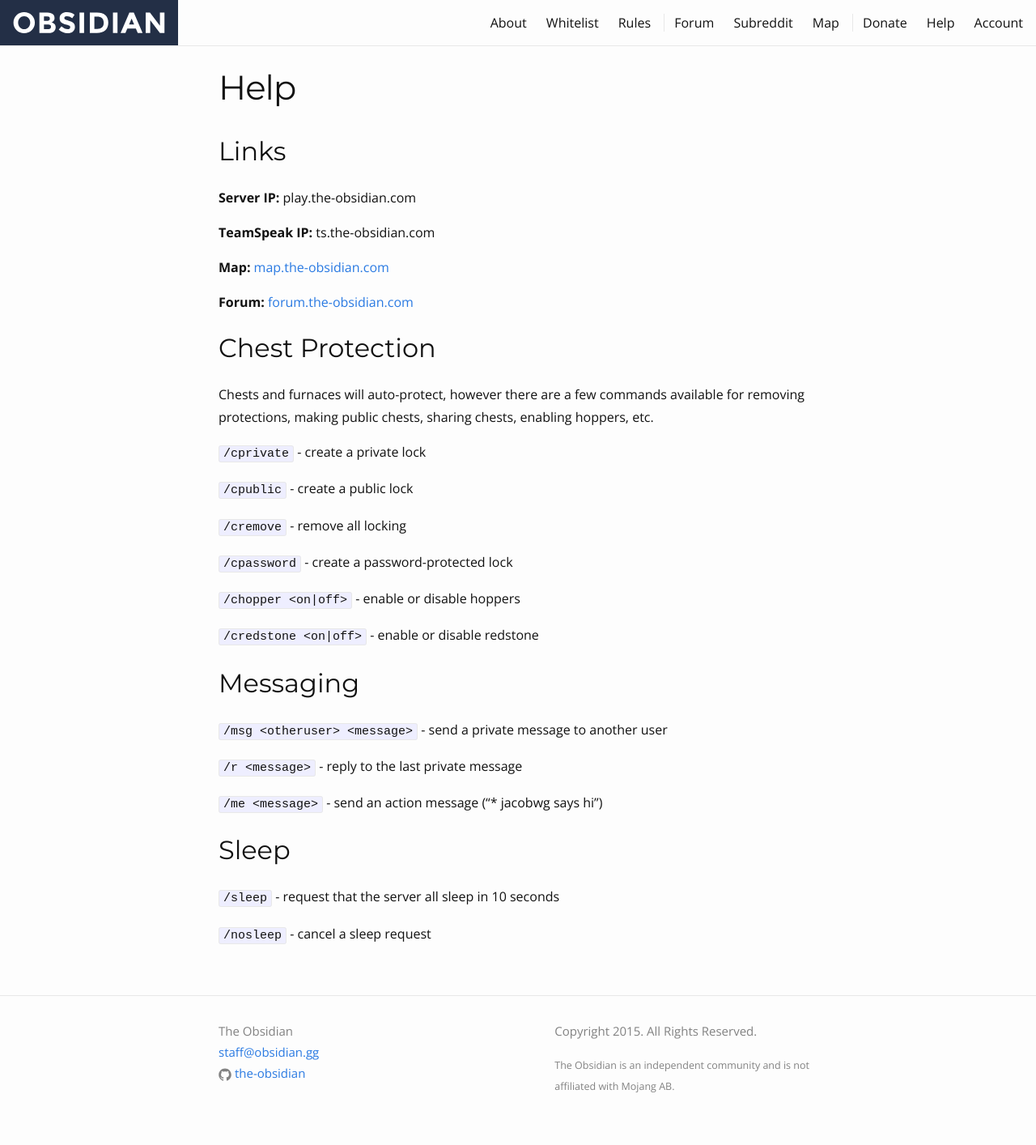
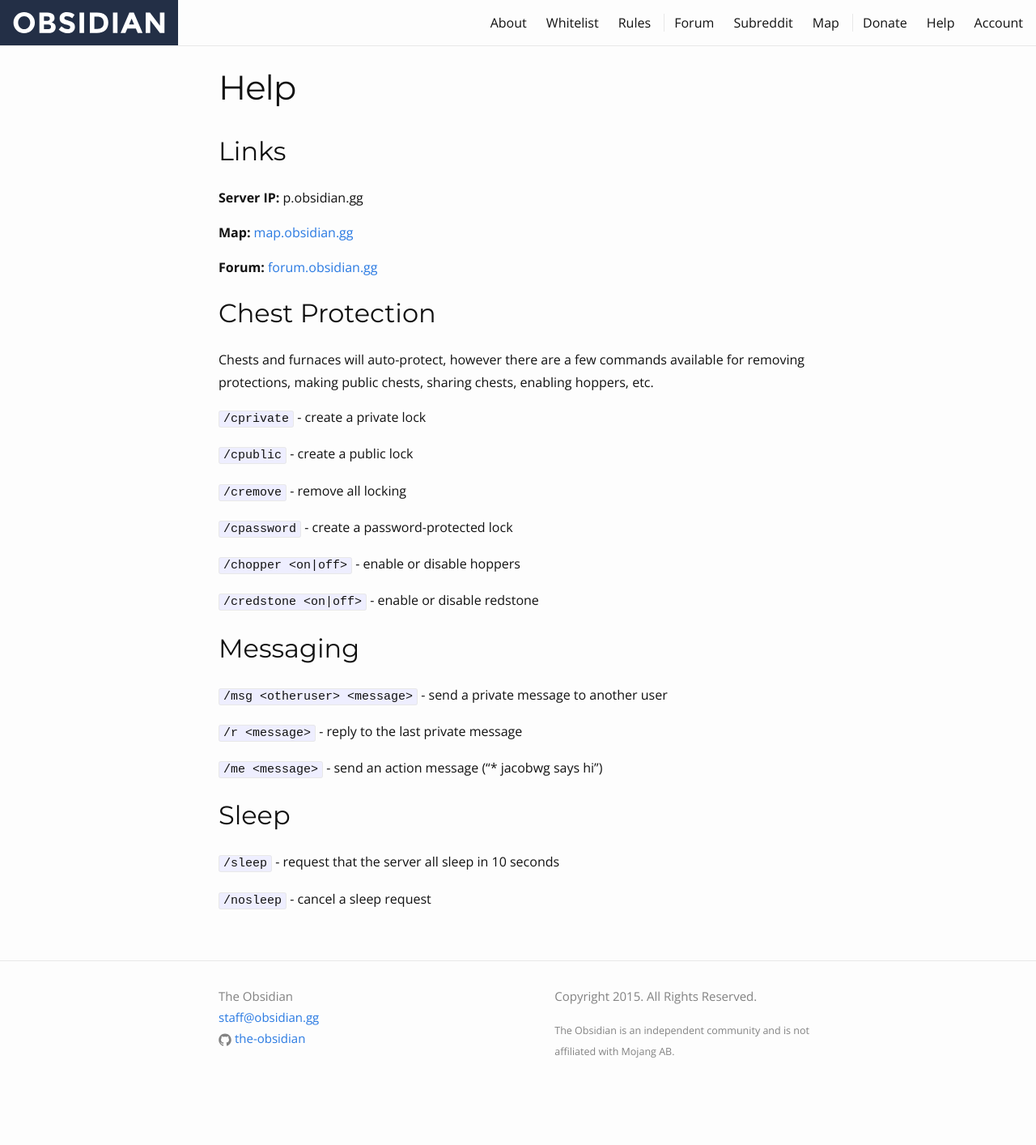
Before and after one commit to the-obsidian/www, a Jekyll site: the page built from help.md, in a window 1280 px wide. Shown: the whole page at 81% size. Built offline with Jekyll 4.4.1, drawn with Linux system fonts in a browser that asks for light colours; after the commit the page ends 1371 px from its top, so only the background shows below that.

Commit message:
Update domain name

```diff
--- a/_config.yml
+++ b/_config.yml
@@ -1,10 +1,10 @@
 title: The Obsidian
 email: staff@obsidian.gg
-description: > # this means to ignore newlines until "baseurl:"
+description: >
   Minecraft Community for Serious Enthusiasts
 baseurl: ""
 url: "http://obsidian.gg"
-discourse_url: https://forum.the-obsidian.com/
+discourse_url: https://forum.obsidian.gg/
 
 github_username: the-obsidian
 
--- a/_includes/header.html
+++ b/_includes/header.html
@@ -20,9 +20,9 @@
 
         <span class="divider"></span>
 
-        <a class="page-link" href="https://forum.the-obsidian.com">Forum</a>
+        <a class="page-link" href="https://forum.obsidian.gg">Forum</a>
         <a class="page-link" href="https://reddit.com/r/TheObsidian">Subreddit</a>
-        <a class="page-link" href="http://map.the-obsidian.com">Map</a>
+        <a class="page-link" href="http://map.obsidian.gg">Map</a>
 
         <span class="divider"></span>
 
--- a/help.md
+++ b/help.md
@@ -6,13 +6,11 @@ permalink: /help/
 
 ## Links
 
-**Server IP:** play.the-obsidian.com
+**Server IP:** p.obsidian.gg
 
-**TeamSpeak IP:** ts.the-obsidian.com
+**Map:** [map.obsidian.gg](http://map.obsidian.gg)
 
-**Map:** [map.the-obsidian.com](http://map.the-obsidian.com)
-
-**Forum:** [forum.the-obsidian.com](http://forum.the-obsidian.com)
+**Forum:** [forum.obsidian.gg](http://forum.obsidian.gg)
 
 ## Chest Protection
 
```
Also changed, not shown: index.md (+1 -1 lines).
